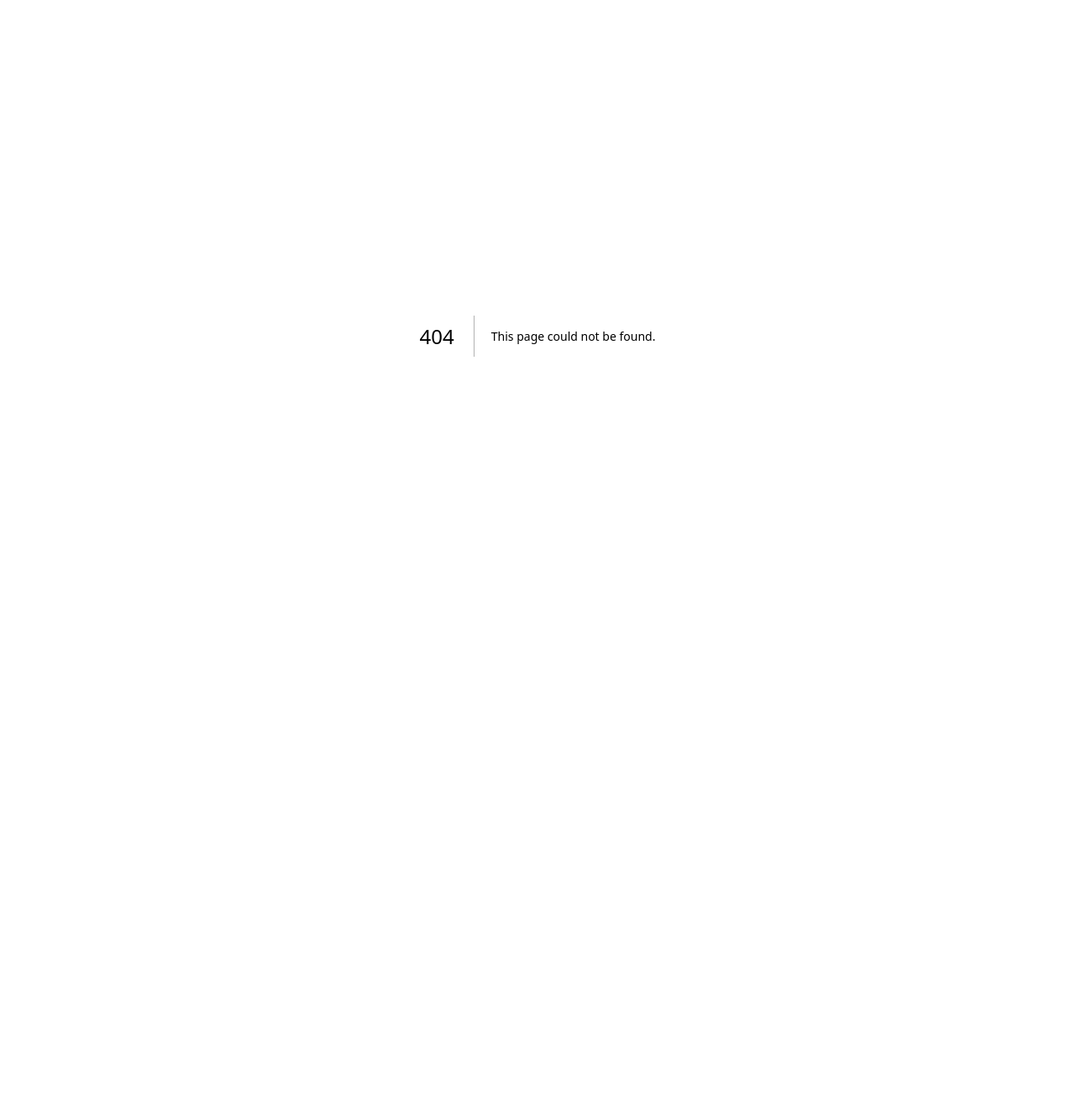
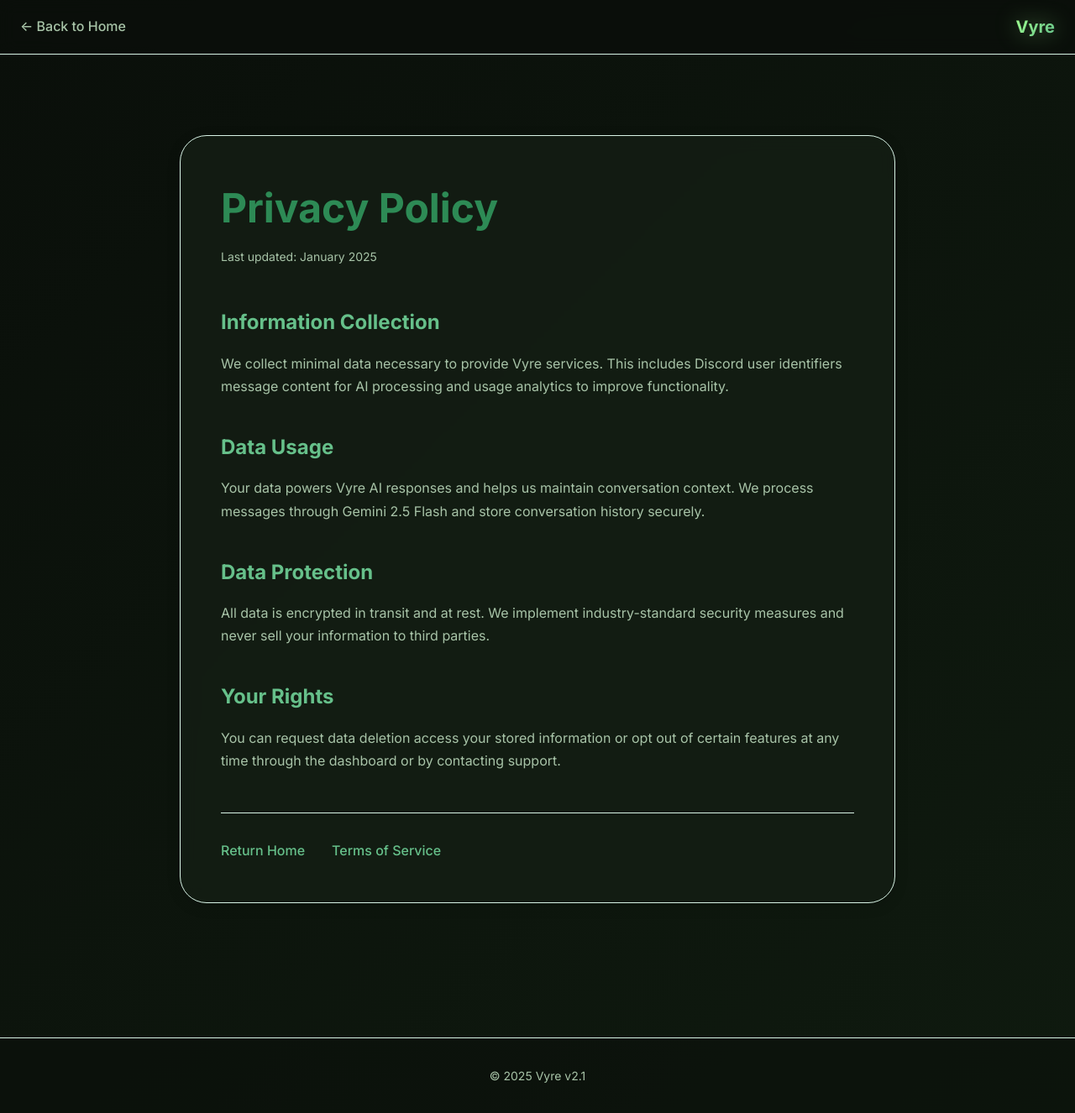
Before and after one commit to alaao07/vyresite, a Next.js app: page /privacy in a window 1280 px wide. Before the commit this address had no page. Shown: the whole page at 84% size. Before the commit the page ends 800 px from the top, so only its background shows below. Built offline with nearby package versions, Linux system fonts and the light colour scheme.

Commit message:
Create page.tsx

```diff
--- /dev/null
+++ b/app/privacy/page.tsx
@@ -0,0 +1,80 @@
+import Link from 'next/link'
+
+export default function PrivacyPage() {
+  return (
+    <>
+      <Header />
+      <main style={{ minHeight: '80vh', padding: '6rem 1.5rem 4rem', maxWidth: '900px', margin: '0 auto' }}>
+        <article className="card" style={{ padding: '3rem' }}>
+          <h1 className="fade-in" style={{ fontSize: 'clamp(2rem, 5vw, 3rem)', color: 'var(--g-700)', marginBottom: '0.5rem' }}>Privacy Policy</h1>
+          <p style={{ color: 'var(--text-secondary)', fontSize: '0.875rem', marginBottom: '3rem' }}>Last updated: January 2025</p>
+
+          <section style={{ marginBottom: '2.5rem' }}>
+            <h2 style={{ fontSize: '1.5rem', color: 'var(--g-500)', marginBottom: '1rem' }}>Information Collection</h2>
+            <p style={{ lineHeight: 1.7, color: 'var(--text-secondary)' }}>We collect minimal data necessary to provide Vyre services. This includes Discord user identifiers message content for AI processing and usage analytics to improve functionality.</p>
+          </section>
+
+          <section style={{ marginBottom: '2.5rem' }}>
+            <h2 style={{ fontSize: '1.5rem', color: 'var(--g-500)', marginBottom: '1rem' }}>Data Usage</h2>
+            <p style={{ lineHeight: 1.7, color: 'var(--text-secondary)' }}>Your data powers Vyre AI responses and helps us maintain conversation context. We process messages through Gemini 2.5 Flash and store conversation history securely.</p>
+          </section>
+
+          <section style={{ marginBottom: '2.5rem' }}>
+            <h2 style={{ fontSize: '1.5rem', color: 'var(--g-500)', marginBottom: '1rem' }}>Data Protection</h2>
+            <p style={{ lineHeight: 1.7, color: 'var(--text-secondary)' }}>All data is encrypted in transit and at rest. We implement industry-standard security measures and never sell your information to third parties.</p>
+          </section>
+
+          <section style={{ marginBottom: '2.5rem' }}>
+            <h2 style={{ fontSize: '1.5rem', color: 'var(--g-500)', marginBottom: '1rem' }}>Your Rights</h2>
+            <p style={{ lineHeight: 1.7, color: 'var(--text-secondary)' }}>You can request data deletion access your stored information or opt out of certain features at any time through the dashboard or by contacting support.</p>
+          </section>
+
+          <div style={{ display: 'flex', gap: '2rem', paddingTop: '2rem', borderTop: '1px solid var(--g-200)', marginTop: '3rem' }}>
+            <Link href="/" style={{ color: 'var(--g-500)', textDecoration: 'none', fontWeight: 500 }}>Return Home</Link>
+            <Link href="/terms" style={{ color: 'var(--g-500)', textDecoration: 'none', fontWeight: 500 }}>Terms of Service</Link>
+          </div>
+        </article>
+      </main>
+      <Footer />
+    </>
+  )
+}
+
+function Header() {
+  return (
+    <header style={{
+      position: 'sticky',
+      top: 0,
+      zIndex: 100,
+      background: 'rgba(10, 15, 10, 0.9)',
+      backdropFilter: 'blur(10px)',
+      borderBottom: '1px solid var(--g-200)',
+      padding: '1rem 1.5rem'
+    }}>
+      <div style={{
+        maxWidth: '1400px',
+        margin: '0 auto',
+        display: 'flex',
+        alignItems: 'center',
+        justifyContent: 'space-between'
+      }}>
+        <Link href="/" style={{ color: 'var(--text-secondary)', textDecoration: 'none', fontWeight: 500 }}>← Back to Home</Link>
+        <span style={{ fontSize: '1.25rem', fontWeight: 700 }}><span className="neon-text">Vyre</span></span>
+      </div>
+    </header>
+  )
+}
+
+function Footer() {
+  return (
+    <footer style={{
+      borderTop: '1px solid var(--g-200)',
+      padding: '2rem 1.5rem',
+      marginTop: '6rem',
+      background: 'rgba(10, 15, 10, 0.5)',
+      textAlign: 'center'
+    }}>
+      <span style={{ fontSize: '0.875rem', color: 'var(--text-secondary)' }}>© 2025 Vyre v2.1</span>
+    </footer>
+  )
+}
```
